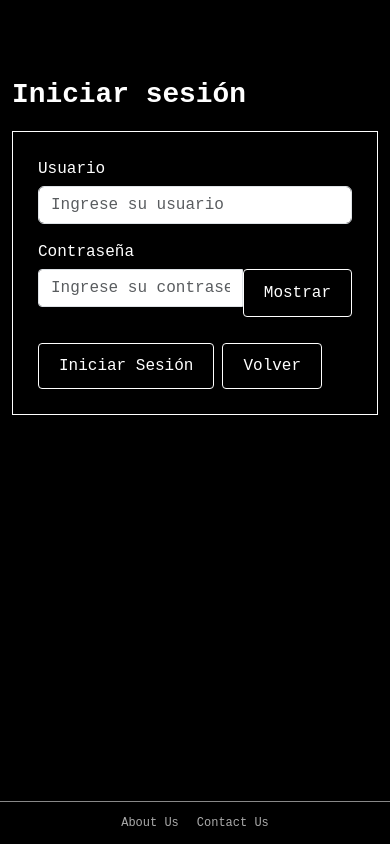
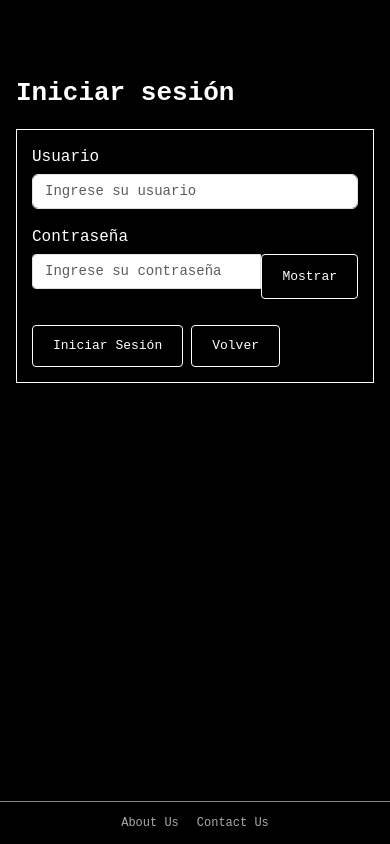
Before and after one commit to MatiasCa27/SCP-React, a React (Vite) app: page /login in a window 390 px wide. Built offline with nearby package versions, Linux system fonts and the light colour scheme.

Commit message:
Header responsivo

```diff
--- a/src/styles/organisms/AuthForm.css
+++ b/src/styles/organisms/AuthForm.css
@@ -4,6 +4,7 @@
   border: 1px solid #ffffff;
   padding: 25px;
   font-family: 'Courier New', Courier, monospace;
+  width: 100%;
 }
 
 .scp-auth-form label {
@@ -27,6 +28,7 @@
 
 .scp-password-field input {
   flex: 1;
+  width: 0;
   min-width: 0;
   border-radius: 4px 0 0 4px;
 }
@@ -37,21 +39,28 @@
   border-radius: 0 4px 4px 0;
 }
 
-.scp-password-field {
-  display: flex;
-  align-items: stretch;
-  width: 100%;
+@media (max-width: 768px) {
+  .scp-auth-form {
+    padding: 20px;
+  }
 }
 
-.scp-password-field input {
-  flex: 1;
-  width: 0;
-  min-width: 0;
-  border-radius: 4px 0 0 4px;
+@media (max-width: 480px) {
+  .scp-auth-form {
+    padding: 15px;
+  }
+
+  .scp-auth-form .form-control {
+    font-size: 14px;
+  }
+
+  .scp-auth-form button {
+    font-size: 13px;
+    padding: 10px 12px;
+  }
+
+  .scp-password-field button {
+    margin: 0;
+    white-space: nowrap;
+  }
 }
-
-.scp-password-field button {
-  flex-shrink: 0;
-  margin: 0;
-  border-radius: 0 4px 4px 0;
-}
--- a/src/styles/organisms/Navbar.css
+++ b/src/styles/organisms/Navbar.css
@@ -24,9 +24,47 @@
 }
 
 .scp-navbar .navbar-toggler {
-  border-color: #888888;
+  border: 1px solid #888888;
+  padding: 6px 10px;
 }
 
 .scp-navbar .navbar-toggler-icon {
-  filter: invert(1);
+  filter: none;
 }
+
+@media (max-width: 991px) {
+  .scp-navbar {
+    padding: 12px 10px;
+  }
+
+  .scp-navbar .navbar-brand {
+    font-size: 16px;
+    white-space: normal;
+    max-width: calc(100% - 65px);
+  }
+
+  .scp-navbar .navbar-collapse {
+    margin-top: 15px;
+    padding-top: 10px;
+    border-top: 1px solid #444444;
+  }
+
+  .scp-navbar .nav-link {
+    padding: 10px 0;
+  }
+
+  .scp-navbar .navbar-collapse button {
+    margin-top: 10px;
+    width: 100%;
+  }
+}
+
+@media (max-width: 480px) {
+  .scp-navbar .navbar-brand {
+    font-size: 14px;
+  }
+
+  .scp-navbar .navbar-toggler {
+    padding: 4px 8px;
+  }
+}
--- a/src/styles/organisms/ProductCard.css
+++ b/src/styles/organisms/ProductCard.css
@@ -61,3 +61,32 @@
 .scp-card .scp-card-body p {
   margin-bottom: 10px;
 }
+
+@media (max-width: 768px) {
+  .scp-card {
+    width: calc(50% - 16px) !important;
+    margin: 8px !important;
+  }
+}
+
+@media (max-width: 480px) {
+  .scp-card {
+    width: 100% !important;
+    max-width: 100%;
+    margin: 8px 0 !important;
+  }
+
+  .scp-card .card-body {
+    padding: 16px;
+  }
+
+  .scp-card .card-img-top {
+    width: 100%;
+    height: 200px;
+    object-fit: contain;
+  }
+
+  .scp-card button {
+    font-size: 14px;
+  }
+}
--- a/src/styles/pages.css
+++ b/src/styles/pages.css
@@ -42,3 +42,21 @@
 .scp-home-layout .scp-page {
   flex: 1;
 }
+
+@media (max-width: 480px) {
+  .scp-page {
+    width: 100%;
+    padding-left: 16px;
+    padding-right: 16px;
+  }
+
+  .scp-page h1 {
+    font-size: 26px;
+    margin-bottom: 20px;
+  }
+
+  .scp-page .row {
+    margin-left: 0;
+    margin-right: 0;
+  }
+}
```
